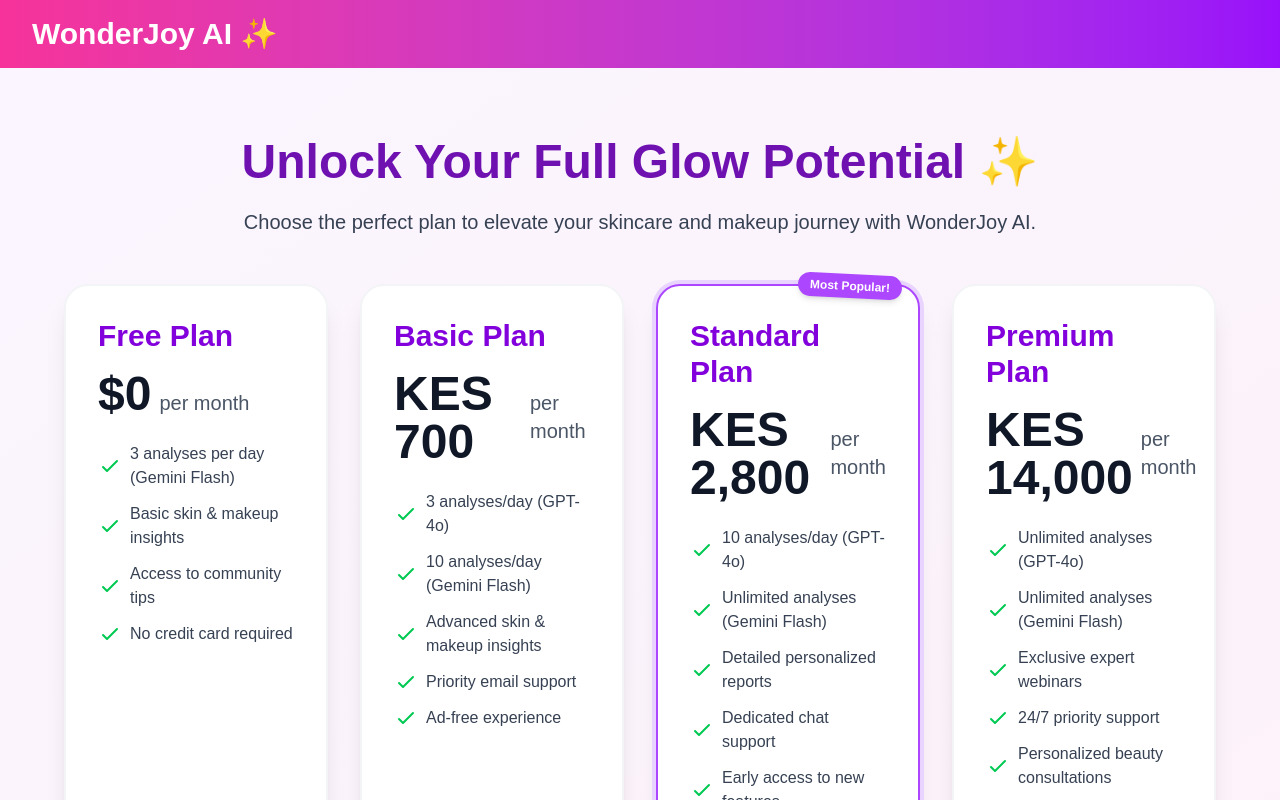
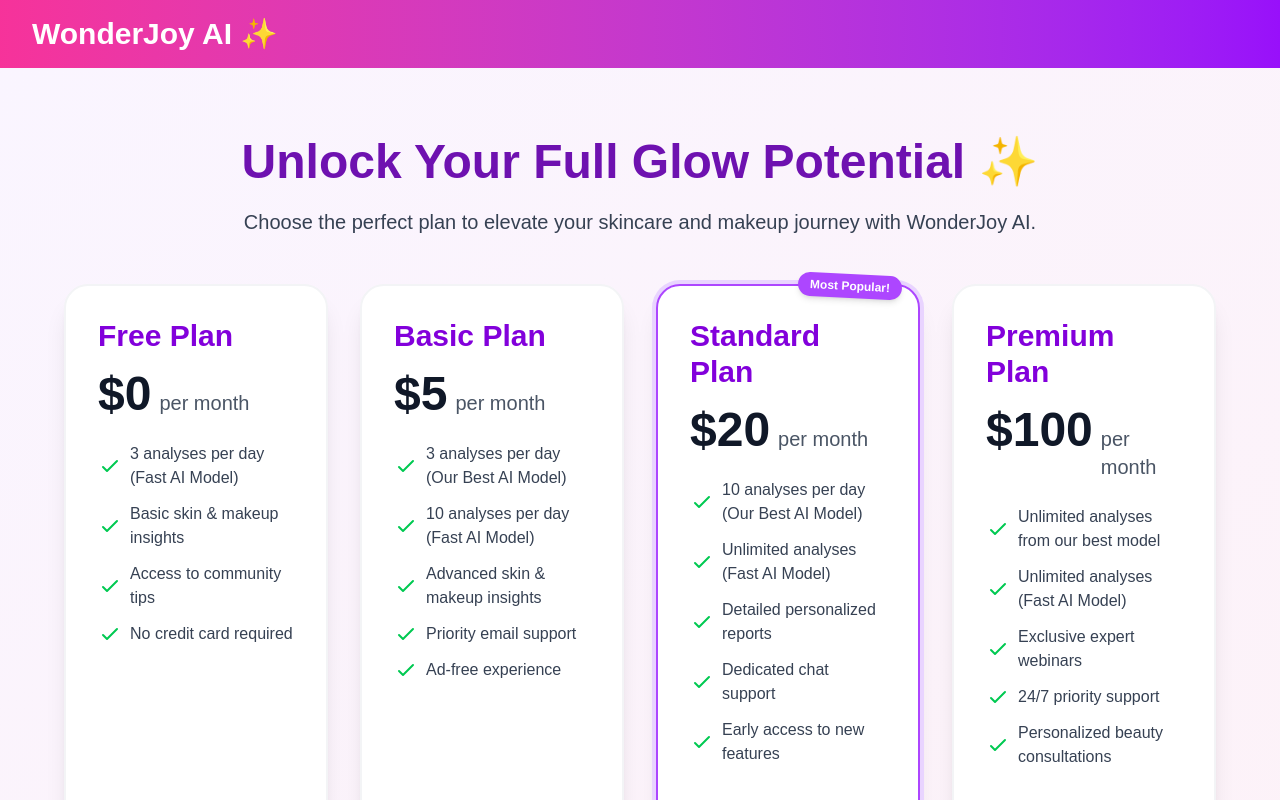
Before and after one commit to IsaacKoome/glowscanweb, a Next.js app: page /pricing in a window 1280 px wide. Shown: the top 800 px of the page. Built offline with nearby package versions, Linux system fonts and the light colour scheme; no server answers.

Commit message:
i have hidden the models name

```diff
--- a/app/pricing/page.tsx
+++ b/app/pricing/page.tsx
@@ -21,7 +21,7 @@
     price: '$0',
     priceDetails: 'per month',
     features: [
-      '3 analyses per day (Gemini Flash)',
+      '3 analyses per day (Fast AI Model)', // Updated
       'Basic skin & makeup insights',
       'Access to community tips',
       'No credit card required'
@@ -32,11 +32,11 @@
   {
     id: 'basic',
     name: 'Basic Plan',
-    price: 'KES 700',
+    price: '$5', // Updated to USD
     priceDetails: 'per month',
     features: [
-      '3 analyses/day (GPT-4o)',
-      '10 analyses/day (Gemini Flash)',
+      '3 analyses per day (Our Best AI Model)', // Updated
+      '10 analyses per day (Fast AI Model)', // Updated
       'Advanced skin & makeup insights',
       'Priority email support',
       'Ad-free experience'
@@ -47,11 +47,11 @@
   {
     id: 'standard',
     name: 'Standard Plan',
-    price: 'KES 2,800',
+    price: '$20', // Updated to USD
     priceDetails: 'per month',
     features: [
-      '10 analyses/day (GPT-4o)',
-      'Unlimited analyses (Gemini Flash)',
+      '10 analyses per day (Our Best AI Model)', // Updated
+      'Unlimited analyses (Fast AI Model)', // Updated
       'Detailed personalized reports',
       'Dedicated chat support',
       'Early access to new features'
@@ -63,11 +63,11 @@
   {
     id: 'premium',
     name: 'Premium Plan',
-    price: 'KES 14,000',
+    price: '$100', // Updated to USD
     priceDetails: 'per month',
     features: [
-      'Unlimited analyses (GPT-4o)',
-      'Unlimited analyses (Gemini Flash)',
+      'Unlimited analyses from our best model', // Updated for consistency
+      'Unlimited analyses (Fast AI Model)', // Updated
       'Exclusive expert webinars',
       '24/7 priority support',
       'Personalized beauty consultations'
```
